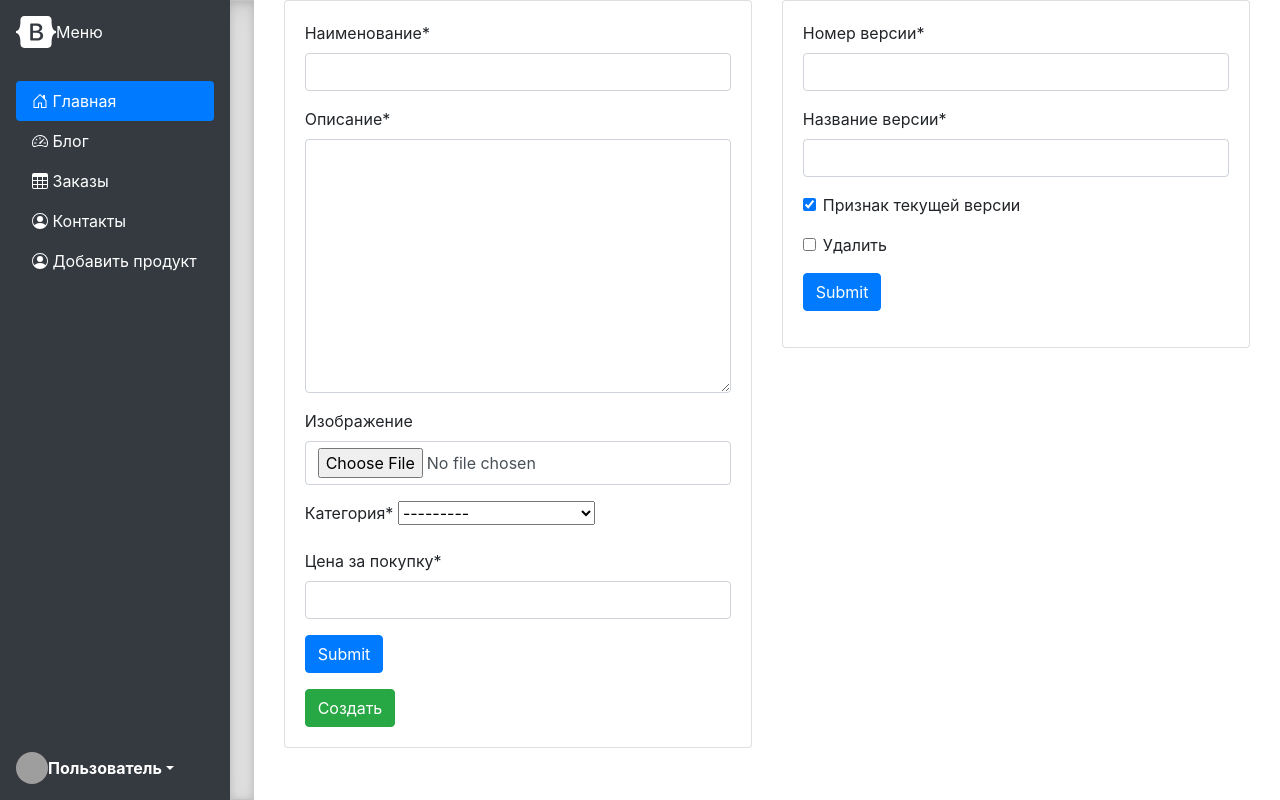
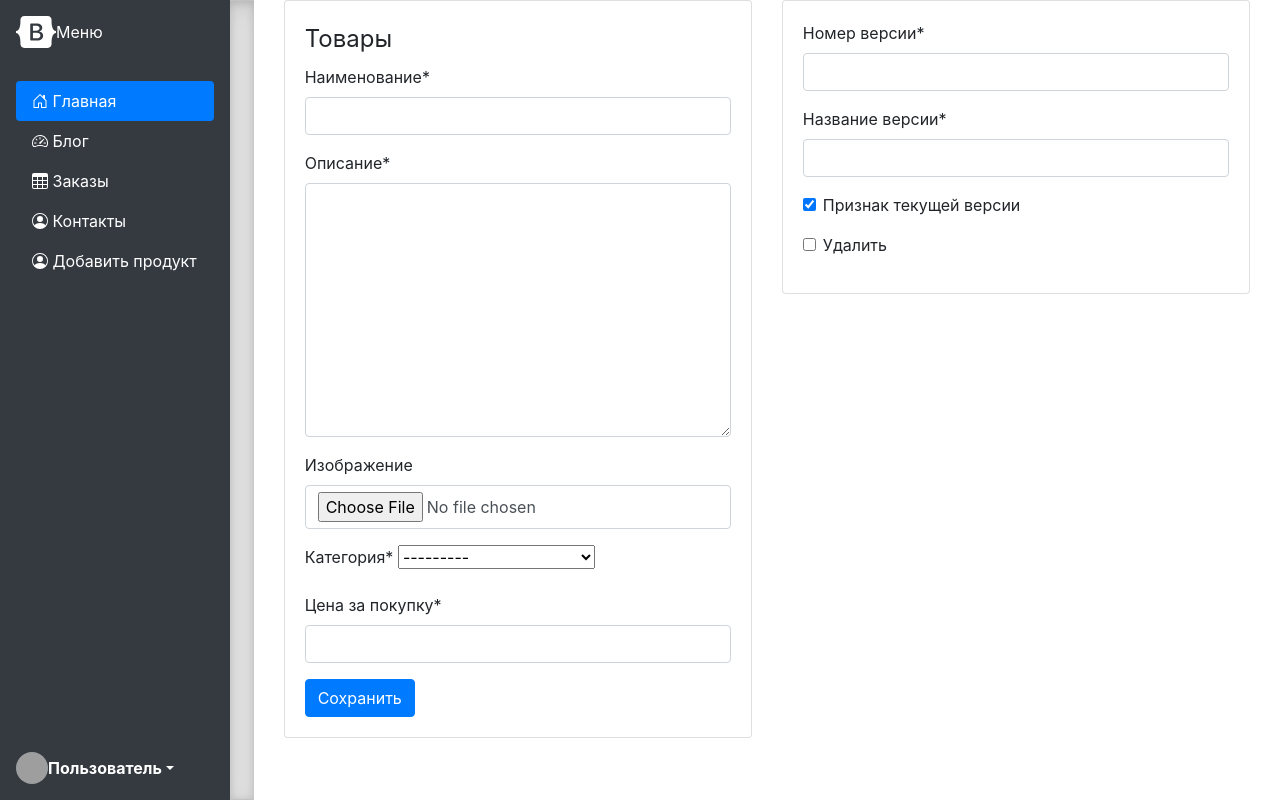
Before and after one commit to AntonGlazunov/dz_Django, a Django app: page /create_product in a window 1280 px wide. Run offline with Django 5.2, Linux system fonts and the light colour scheme; data comes from the database, SQL or seed files in the repository; parts of the project's set-up code (start-up, migrations or seed data) failed here and were passed over; some libraries are stand-ins or nearby versions; grey boxes are pictures that could not be loaded.

Commit message:
add dz_22_1_3 and additional task

```diff
--- a/catalog/forms.py
+++ b/catalog/forms.py
@@ -10,16 +10,18 @@ class VisualFormMixin:
     def __init__(self, *args, **kwargs):
         super().__init__(*args, **kwargs)
         self.helper = FormHelper()
-        self.helper.form_id = 'id-exampleForm'
         self.helper.form_class = 'blueForms'
         self.helper.form_method = 'post'
         self.helper.form_action = 'submit_survey'
-
-        self.helper.add_input(Submit('submit', 'Submit'))
         self.helper.form_tag = False
 
 
 class ProductForm(VisualFormMixin, forms.ModelForm):
+
+    def __init__(self, *args, **kwargs):
+        super().__init__(*args, **kwargs)
+        self.helper.layout = Layout(Fieldset('Товары', 'name', 'description', 'image', 'category', 'price',),
+                                      Submit('submit', 'Сохранить', css_class='button white'),)
 
     class Meta:
         model = Product
@@ -45,7 +47,6 @@ class ProductForm(VisualFormMixin, forms.ModelForm):
 
 
 class VersionForm(VisualFormMixin, forms.ModelForm):
-
     class Meta:
         model = Version
         fields = '__all__'
--- a/catalog/templates/catalog/product_form.html
+++ b/catalog/templates/catalog/product_form.html
@@ -10,7 +10,6 @@
                 <div class="card">
                     <div class="card-body">
                         {% crispy form %}
-                        <button type="submit" class="btn btn-success">Создать</button>
                     </div>
                 </div>
             </div>
```
